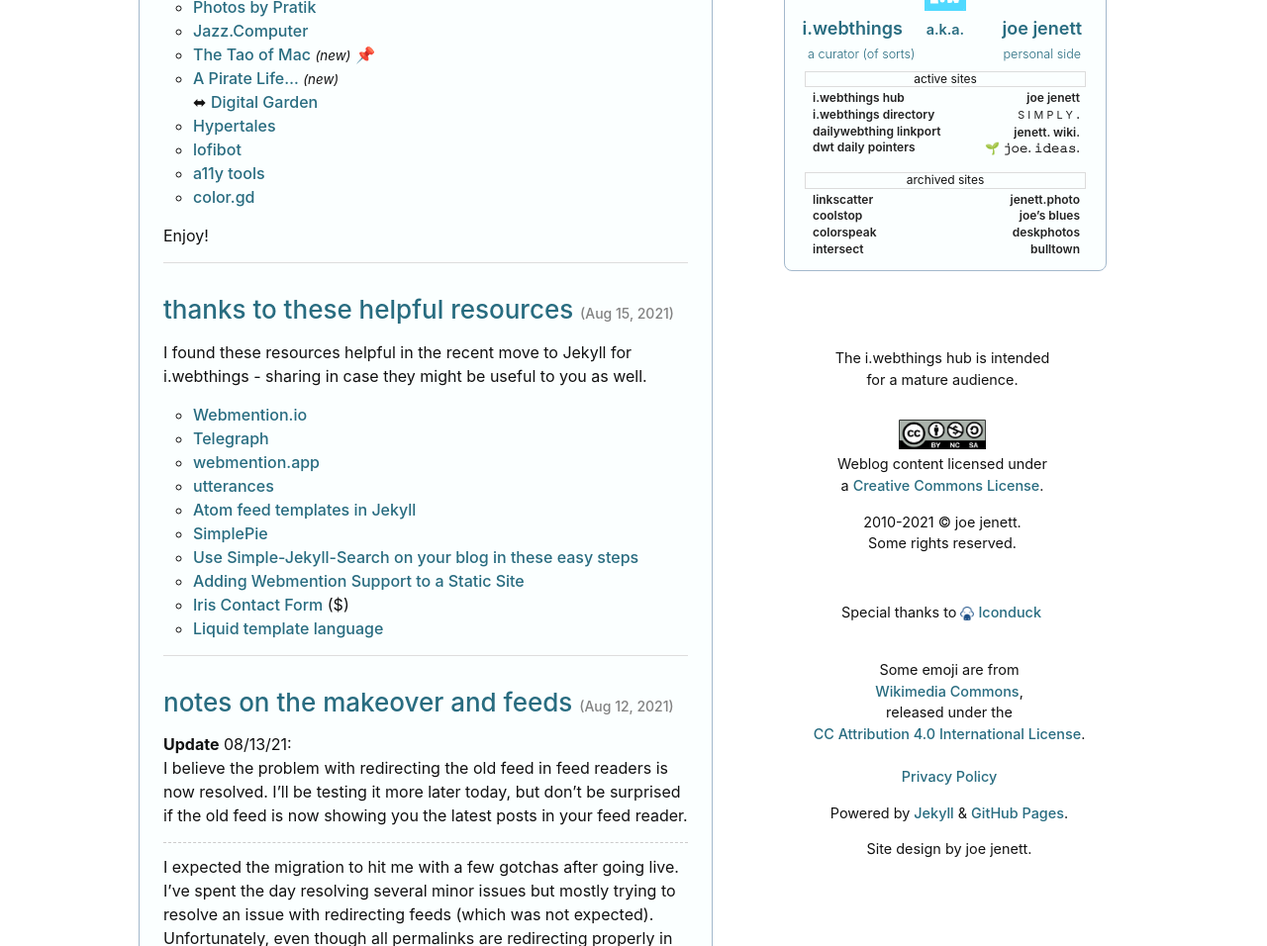
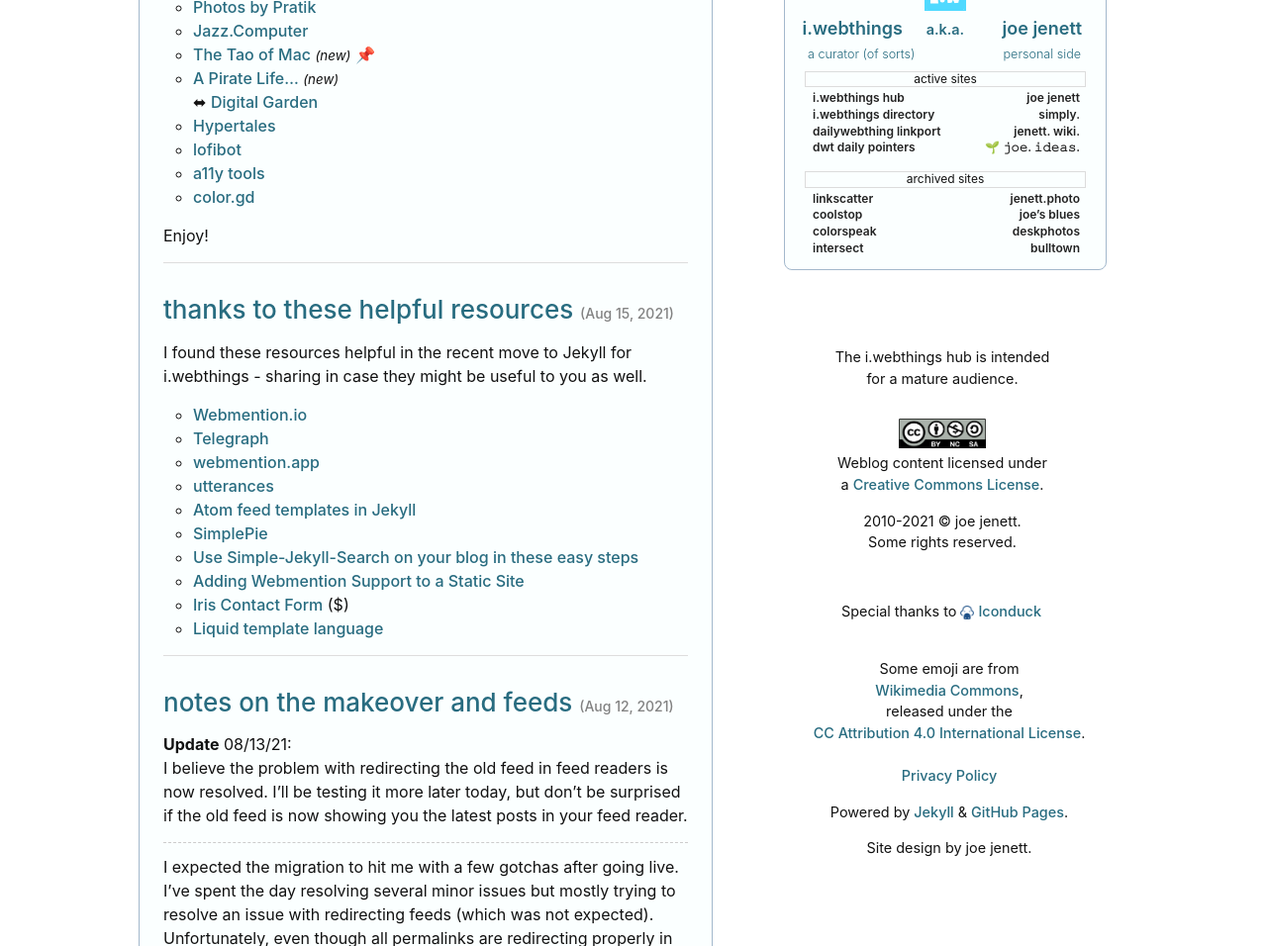
Before and after one commit to joejenett/i.webthings, a Jekyll site: the page built from index.md, in a window 1280 px wide. Shown: the part 720-1676 px from the top of the page at 99% size. Built offline with Jekyll 4.4.1, drawn with Linux system fonts in a browser that asks for light colours; comment, search, counter and statistics services are not loaded.

Commit message:
Update default.html

```diff
--- a/_layouts/default.html
+++ b/_layouts/default.html
@@ -74,7 +74,7 @@ active sites
 </div>
 <div class="aka-sep-right">
 <li><a title="that’s me" href="https://jenett.org/">joe jenett</a></li>
-<li><a title="it’s personal. and micro. — simply." href="https://simply.jenett.org/"><span style="font-size:.9em;font-weight:400;letter-spacing:.3em;">SIMPLY</span>.</a></li>
+<li><a title="it’s personal. and micro. — simply." href="https://simply.jenett.org/">simply.</a></li>
 <li><a title="a pile of tasty miscellany" href="https://wiki.jenett.org/">jenett. wiki.</a></li>
 <li><a title="joe’s little digital garden" href="https://joe.jenett.org/">🌱 𝚓𝚘𝚎. 𝚒𝚍𝚎𝚊𝚜.</a></li>
 </div>
```
